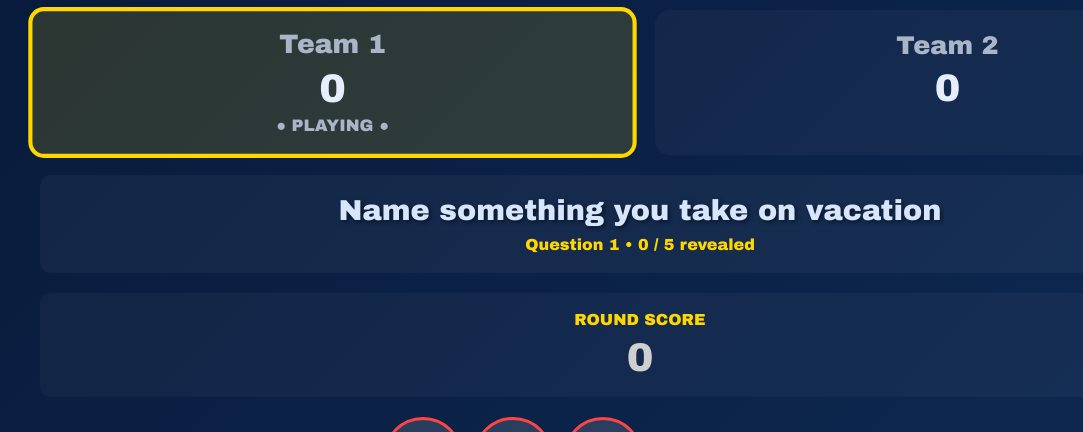
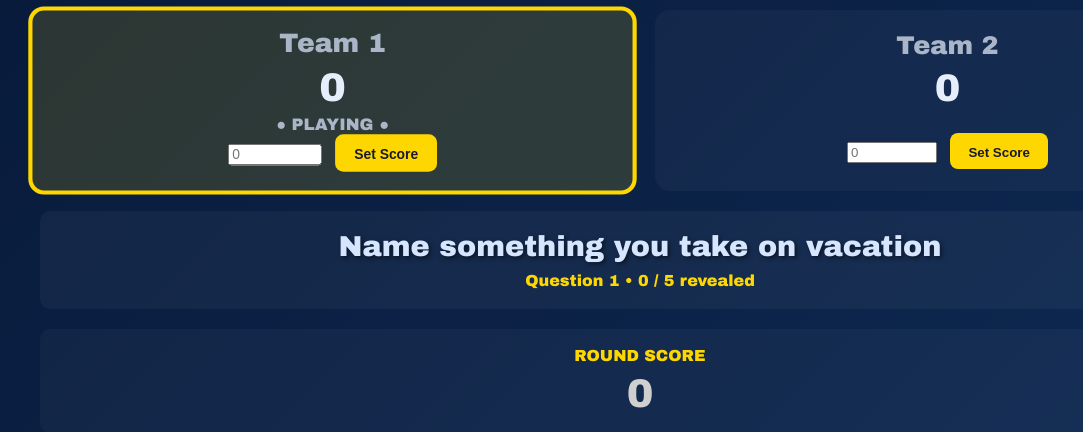
Before and after one commit to benjohnemmett/FamilyFeud, a Flask app: page /judge in a window 1280 px wide. Shown: the part 116-548 px from the top of the page, without its empty margins (0-1083 px from the left). Run offline with Flask 3, Linux system fonts and the light colour scheme; some libraries are stand-ins or nearby versions.

Commit message:
judge can manually set score

```diff
--- a/app.py
+++ b/app.py
@@ -57,6 +57,27 @@ def api_reset():
     broadcast_state()
     return jsonify({'ok': True})
 
+
+@app.route('/api/set_score', methods=['POST'])
+def api_set_score():
+    data = request.get_json() or {}
+    team = data.get('team')
+    score = data.get('score')
+    if team not in (1, 2):
+        return jsonify({'error': 'team must be 1 or 2'}), 400
+    try:
+        score = int(score)
+    except (TypeError, ValueError):
+        return jsonify({'error': 'score must be an integer'}), 400
+
+    if team == 1:
+        game_state['team1Score'] = score
+    else:
+        game_state['team2Score'] = score
+
+    broadcast_state()
+    return jsonify({'ok': True, 'team1Score': game_state.get('team1Score', 0), 'team2Score': game_state.get('team2Score', 0)})
+
 @socketio.on('connect', namespace='/game')
 def on_connect():
     emit('state_update', game_state)
--- a/templates/judge.html
+++ b/templates/judge.html
@@ -21,6 +21,17 @@
       body.judge-theme .answer { background: rgba(255,255,255,0.02); color: #cfcfcf; border-color: rgba(255,255,255,0.04); }
       /* keep revealed answers bright to preserve readability */
       body.judge-theme .revealed { background: linear-gradient(90deg,#e6f0ff, #99c2ff); color: #091019; }
+      /* Hide spin arrows for number inputs (scoped to judge theme) */
+      body.judge-theme input[type=number]::-webkit-outer-spin-button,
+      body.judge-theme input[type=number]::-webkit-inner-spin-button {
+        -webkit-appearance: none;
+        margin: 0;
+      }
+      body.judge-theme input[type=number] {
+        -webkit-appearance: none;
+        -moz-appearance: textfield;
+        appearance: textfield;
+      }
     </style>
   </head>
   <body class="judge-theme">
@@ -34,11 +45,19 @@
         <div class="team-name" id="team1Name">Team 1</div>
         <div class="team-score" id="team1Score">0</div>
         <div class="team-indicator">● PLAYING ●</div>
+        <div class="team-score-control">
+          <input type="number" id="team1ScoreInput" aria-label="Team 1 score" placeholder="0" style="width:90px; margin-top:8px;">
+          <button id="btnSetTeam1Score" class="btn-primary control-btn" style="height:36px; margin-left:8px;">Set Score</button>
+        </div>
       </div>
       <div class="team-box" id="team2Box" role="button" tabindex="0" aria-pressed="false">
         <div class="team-name" id="team2Name">Team 2</div>
         <div class="team-score" id="team2Score">0</div>
         <div class="team-indicator">● PLAYING ●</div>
+        <div class="team-score-control">
+          <input type="number" id="team2ScoreInput" aria-label="Team 2 score" placeholder="0" style="width:90px; margin-top:8px;">
+          <button id="btnSetTeam2Score" class="btn-primary control-btn" style="height:36px; margin-left:8px;">Set Score</button>
+        </div>
       </div>
     </div>
 
@@ -206,6 +225,30 @@
         const res = await fetch('/api/award', { method: 'POST' });
         if (!res.ok) alert('Award failed');
       });
+
+      // judge manual score set buttons
+      const btnSetTeam1Score = document.getElementById('btnSetTeam1Score');
+      const btnSetTeam2Score = document.getElementById('btnSetTeam2Score');
+      if (btnSetTeam1Score) btnSetTeam1Score.addEventListener('click', async () => {
+        const val = document.getElementById('team1ScoreInput').value;
+        const score = parseInt(val, 10);
+        if (isNaN(score)) return alert('Enter a valid number for Team 1');
+        const res = await fetch('/api/set_score', { method: 'POST', headers: { 'Content-Type': 'application/json' }, body: JSON.stringify({ team: 1, score }) });
+        if (!res.ok) {
+          const err = await res.json().catch(() => ({}));
+          return alert(`Failed to set score: ${err.error || res.statusText}`);
+        }
+      });
+      if (btnSetTeam2Score) btnSetTeam2Score.addEventListener('click', async () => {
+        const val = document.getElementById('team2ScoreInput').value;
+        const score = parseInt(val, 10);
+        if (isNaN(score)) return alert('Enter a valid number for Team 2');
+        const res = await fetch('/api/set_score', { method: 'POST', headers: { 'Content-Type': 'application/json' }, body: JSON.stringify({ team: 2, score }) });
+        if (!res.ok) {
+          const err = await res.json().catch(() => ({}));
+          return alert(`Failed to set score: ${err.error || res.statusText}`);
+        }
+      });
     </script>
     <script src="/static/app.js"></script>
   </body>
```
Also changed, not shown: main.py (+23 -0 lines).
